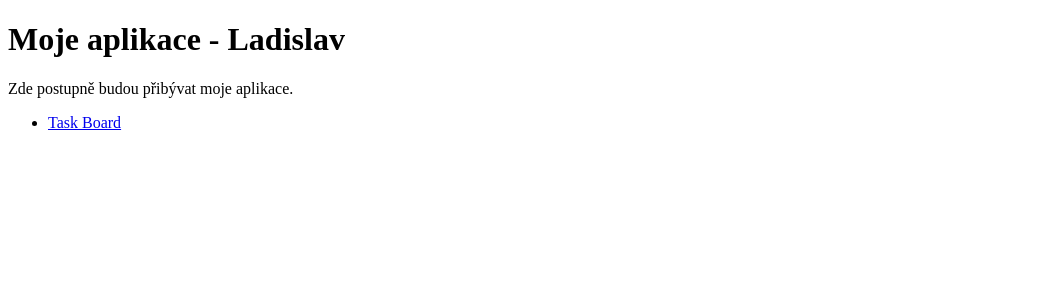
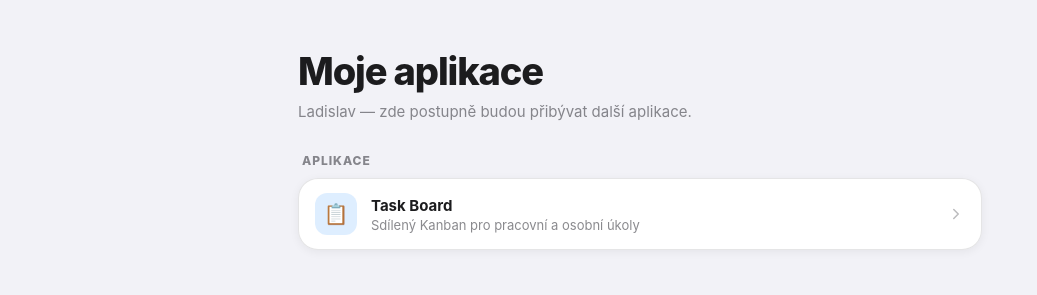
Before and after one commit to Ladislavlbc/my-apps, a plain HTML site: page index.html in a window 1280 px wide. Shown: the whole page, without its empty margins (0-1037 px from the left). Drawn offline with Linux system fonts and the light colour scheme.

Commit message:
Restyle landing page to match task-board's Apple-like design
Was a bare unstyled HTML list; now shares the same flat
background, systemBlue accent, and card treatment, with the
app list laid out as tappable rows ready for future apps.

```diff
--- a/index.html
+++ b/index.html
@@ -1,13 +1,132 @@
-<!DOCTYPE html>
-<html>
+<!doctype html>
+<html lang="cs">
 <head>
+  <meta charset="utf-8"/>
+  <meta name="viewport" content="width=device-width,initial-scale=1"/>
   <title>Moje aplikace - Ladislav</title>
+
+  <style>
+    :root{
+      --bg: #f2f2f7;
+      --panel: rgba(255,255,255,.86);
+      --border: rgba(60, 60, 67, .13);
+      --text: #1c1c1e;
+      --muted: rgba(60, 60, 67, .60);
+      --shadow: 0 14px 30px rgba(0, 0, 0, .10);
+      --shadow2: 0 2px 10px rgba(0, 0, 0, .06);
+      --radius-xl: 20px;
+      --accent: #007aff;
+      --accent2: #0a84ff;
+    }
+
+    *{ box-sizing:border-box; -webkit-tap-highlight-color: transparent; }
+    html,body{ height:100%; }
+    body{
+      margin:0;
+      font-family: -apple-system, ui-sans-serif, system-ui, "SF Pro Text", "Segoe UI", Roboto, Arial, "Apple Color Emoji", "Segoe UI Emoji";
+      color:var(--text);
+      background: var(--bg);
+    }
+
+    .wrap{
+      max-width: 720px;
+      margin: 0 auto;
+      padding: 48px 18px 42px;
+    }
+
+    header h1{
+      margin:0;
+      font-size: 38px;
+      letter-spacing:-.03em;
+      font-weight: 800;
+    }
+    header .sub{
+      margin-top: 8px;
+      font-size: 15px;
+      color: var(--muted);
+    }
+
+    .listTitle{
+      margin: 32px 0 10px;
+      padding-left: 4px;
+      font-size: 12px;
+      font-weight: 800;
+      letter-spacing:.08em;
+      color: var(--muted);
+      text-transform: uppercase;
+    }
+
+    .appList{
+      display:grid;
+      gap: 10px;
+    }
+
+    .appCard{
+      display:flex;
+      align-items:center;
+      gap: 14px;
+      padding: 14px 16px;
+      background: rgba(255,255,255,.94);
+      border: 1px solid var(--border);
+      border-radius: var(--radius-xl);
+      box-shadow: var(--shadow2);
+      text-decoration: none;
+      color: inherit;
+      transition: transform .08s ease, box-shadow .15s ease;
+    }
+    .appCard:hover{ transform: translateY(-1px); box-shadow: var(--shadow); }
+    .appCard:active{ transform: scale(.99); }
+
+    .appIcon{
+      width: 42px; height:42px; border-radius: 12px;
+      display:grid; place-items:center;
+      background: rgba(0,122,255,.13);
+      color: var(--accent);
+      font-size: 20px;
+      flex-shrink: 0;
+    }
+
+    .appInfo{ flex:1; min-width:0; }
+    .appName{ font-weight: 700; font-size: 15px; }
+    .appDesc{ margin-top: 2px; font-size: 13px; color: var(--muted); }
+
+    .chevron{
+      width: 18px; height: 18px;
+      stroke: rgba(60,60,67,.35);
+      flex-shrink: 0;
+    }
+
+    .empty{
+      text-align:center;
+      color: var(--muted);
+      font-weight: 600;
+      padding: 24px 12px;
+      border: 1px dashed var(--border);
+      border-radius: var(--radius-xl);
+      background: rgba(255,255,255,.5);
+    }
+  </style>
 </head>
 <body>
-  <h1>Moje aplikace - Ladislav</h1>
-Zde postupně budou přibývat moje aplikace.
-  <ul>
-    <li><a href="/task-board">Task Board</a></li>
-  </ul>
+  <div class="wrap">
+    <header>
+      <h1>Moje aplikace</h1>
+      <div class="sub">Ladislav — zde postupně budou přibývat další aplikace.</div>
+    </header>
+
+    <div class="listTitle">Aplikace</div>
+    <div class="appList">
+      <a class="appCard" href="/task-board">
+        <div class="appIcon">📋</div>
+        <div class="appInfo">
+          <div class="appName">Task Board</div>
+          <div class="appDesc">Sdílený Kanban pro pracovní a osobní úkoly</div>
+        </div>
+        <svg class="chevron" viewBox="0 0 24 24" fill="none" stroke-width="2" stroke-linecap="round" stroke-linejoin="round">
+          <path d="M9 18l6-6-6-6"/>
+        </svg>
+      </a>
+    </div>
+  </div>
 </body>
 </html>
```
